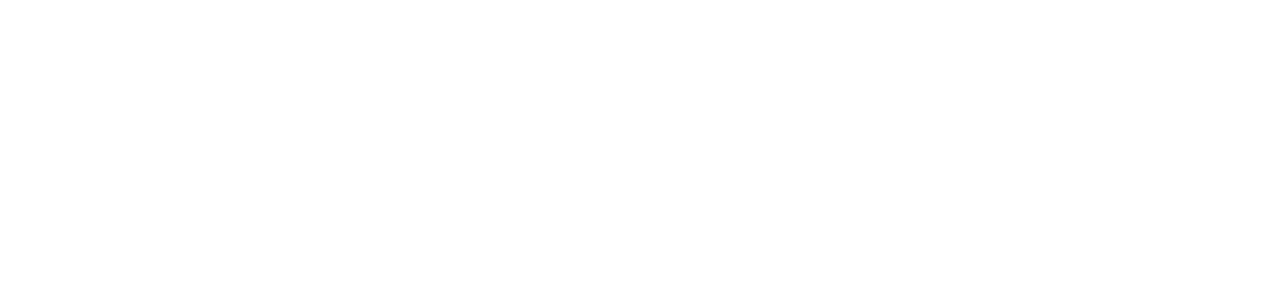
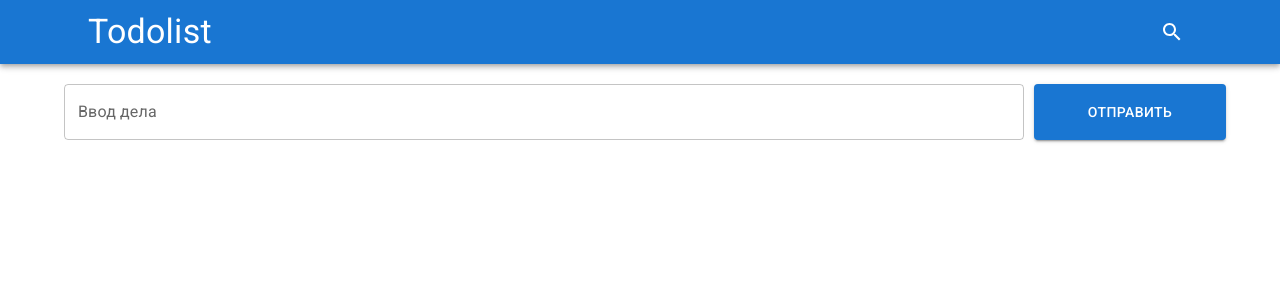
Before and after one commit to dhsoul13/material_ui_enducation, a React (Create React App) app: page / in a window 1280 px wide. Shown: the top 300 px of the page. Built offline with nearby package versions, Linux system fonts and the light colour scheme.

Commit message:
Создание формы адд и шапки

```diff
--- a/src/App.jsx
+++ b/src/App.jsx
@@ -1,5 +1,13 @@
+import { AppBar } from '@mui/material';
+import { Container } from '@mui/system';
+import MainContainer from './components/container/MainContainer';
+
 const App = () => {
-  return <div></div>;
+  return (
+    <>
+      <MainContainer />
+    </>
+  );
 };
 
 export default App;
--- a/src/assets/style/index.scss
+++ b/src/assets/style/index.scss
@@ -1,3 +1,5 @@
+@import './normalize/index.scss';
+
 * {
   font-size: 16px;
 }
--- /dev/null
+++ b/src/assets/style/normalize/index.scss
@@ -0,0 +1,351 @@
+/*! normalize.css v8.0.1 | MIT License | github.com/necolas/normalize.css */
+
+/* Document
+   ========================================================================== */
+
+/**
+ * 1. Correct the line height in all browsers.
+ * 2. Prevent adjustments of font size after orientation changes in iOS.
+ */
+
+html {
+  line-height: 1.15; /* 1 */
+  -webkit-text-size-adjust: 100%; /* 2 */
+}
+
+/* Sections
+     ========================================================================== */
+
+/**
+   * Remove the margin in all browsers.
+   */
+
+body {
+  margin: 0;
+}
+
+/**
+   * Render the `main` element consistently in IE.
+   */
+
+main {
+  display: block;
+}
+
+/**
+   * Correct the font size and margin on `h1` elements within `section` and
+   * `article` contexts in Chrome, Firefox, and Safari.
+   */
+
+h1 {
+  font-size: 2em;
+  margin: 0.67em 0;
+}
+
+/* Grouping content
+     ========================================================================== */
+
+/**
+   * 1. Add the correct box sizing in Firefox.
+   * 2. Show the overflow in Edge and IE.
+   */
+
+hr {
+  box-sizing: content-box; /* 1 */
+  height: 0; /* 1 */
+  overflow: visible; /* 2 */
+}
+
+/**
+   * 1. Correct the inheritance and scaling of font size in all browsers.
+   * 2. Correct the odd `em` font sizing in all browsers.
+   */
+
+pre {
+  font-family: monospace, monospace; /* 1 */
+  font-size: 1em; /* 2 */
+}
+
+/* Text-level semantics
+     ========================================================================== */
+
+/**
+   * Remove the gray background on active links in IE 10.
+   */
+
+a {
+  background-color: transparent;
+}
+
+/**
+   * 1. Remove the bottom border in Chrome 57-
+   * 2. Add the correct text decoration in Chrome, Edge, IE, Opera, and Safari.
+   */
+
+abbr[title] {
+  border-bottom: none; /* 1 */
+  text-decoration: underline; /* 2 */
+  text-decoration: underline dotted; /* 2 */
+}
+
+/**
+   * Add the correct font weight in Chrome, Edge, and Safari.
+   */
+
+b,
+strong {
+  font-weight: bolder;
+}
+
+/**
+   * 1. Correct the inheritance and scaling of font size in all browsers.
+   * 2. Correct the odd `em` font sizing in all browsers.
+   */
+
+code,
+kbd,
+samp {
+  font-family: monospace, monospace; /* 1 */
+  font-size: 1em; /* 2 */
+}
+
+/**
+   * Add the correct font size in all browsers.
+   */
+
+small {
+  font-size: 80%;
+}
+
+/**
+   * Prevent `sub` and `sup` elements from affecting the line height in
+   * all browsers.
+   */
+
+sub,
+sup {
+  font-size: 75%;
+  line-height: 0;
+  position: relative;
+  vertical-align: baseline;
+}
+
+sub {
+  bottom: -0.25em;
+}
+
+sup {
+  top: -0.5em;
+}
+
+/* Embedded content
+     ========================================================================== */
+
+/**
+   * Remove the border on images inside links in IE 10.
+   */
+
+img {
+  border-style: none;
+}
+
+/* Forms
+     ========================================================================== */
+
+/**
+   * 1. Change the font styles in all browsers.
+   * 2. Remove the margin in Firefox and Safari.
+   */
+
+button,
+input,
+optgroup,
+select,
+textarea {
+  font-family: inherit; /* 1 */
+  font-size: 100%; /* 1 */
+  line-height: 1.15; /* 1 */
+  margin: 0; /* 2 */
+}
+
+/**
+   * Show the overflow in IE.
+   * 1. Show the overflow in Edge.
+   */
+
+button,
+input {
+  /* 1 */
+  overflow: visible;
+}
+
+/**
+   * Remove the inheritance of text transform in Edge, Firefox, and IE.
+   * 1. Remove the inheritance of text transform in Firefox.
+   */
+
+button,
+select {
+  /* 1 */
+  text-transform: none;
+}
+
+/**
+   * Correct the inability to style clickable types in iOS and Safari.
+   */
+
+button,
+[type='button'],
+[type='reset'],
+[type='submit'] {
+  -webkit-appearance: button;
+}
+
+/**
+   * Remove the inner border and padding in Firefox.
+   */
+
+button::-moz-focus-inner,
+[type='button']::-moz-focus-inner,
+[type='reset']::-moz-focus-inner,
+[type='submit']::-moz-focus-inner {
+  border-style: none;
+  padding: 0;
+}
+
+/**
+   * Restore the focus styles unset by the previous rule.
+   */
+
+button:-moz-focusring,
+[type='button']:-moz-focusring,
+[type='reset']:-moz-focusring,
+[type='submit']:-moz-focusring {
+  outline: 1px dotted ButtonText;
+}
+
+/**
+   * Correct the padding in Firefox.
+   */
+
+fieldset {
+  padding: 0.35em 0.75em 0.625em;
+}
+
+/**
+   * 1. Correct the text wrapping in Edge and IE.
+   * 2. Correct the color inheritance from `fieldset` elements in IE.
+   * 3. Remove the padding so developers are not caught out when they zero out
+   *    `fieldset` elements in all browsers.
+   */
+
+legend {
+  box-sizing: border-box; /* 1 */
+  color: inherit; /* 2 */
+  display: table; /* 1 */
+  max-width: 100%; /* 1 */
+  padding: 0; /* 3 */
+  white-space: normal; /* 1 */
+}
+
+/**
+   * Add the correct vertical alignment in Chrome, Firefox, and Opera.
+   */
+
+progress {
+  vertical-align: baseline;
+}
+
+/**
+   * Remove the default vertical scrollbar in IE 10+.
+   */
+
+textarea {
+  overflow: auto;
+}
+
+/**
+   * 1. Add the correct box sizing in IE 10.
+   * 2. Remove the padding in IE 10.
+   */
+
+[type='checkbox'],
+[type='radio'] {
+  box-sizing: border-box; /* 1 */
+  padding: 0; /* 2 */
+}
+
+/**
+   * Correct the cursor style of increment and decrement buttons in Chrome.
+   */
+
+[type='number']::-webkit-inner-spin-button,
+[type='number']::-webkit-outer-spin-button {
+  height: auto;
+}
+
+/**
+   * 1. Correct the odd appearance in Chrome and Safari.
+   * 2. Correct the outline style in Safari.
+   */
+
+[type='search'] {
+  -webkit-appearance: textfield; /* 1 */
+  outline-offset: -2px; /* 2 */
+}
+
+/**
+   * Remove the inner padding in Chrome and Safari on macOS.
+   */
+
+[type='search']::-webkit-search-decoration {
+  -webkit-appearance: none;
+}
+
+/**
+   * 1. Correct the inability to style clickable types in iOS and Safari.
+   * 2. Change font properties to `inherit` in Safari.
+   */
+
+::-webkit-file-upload-button {
+  -webkit-appearance: button; /* 1 */
+  font: inherit; /* 2 */
+}
+
+/* Interactive
+     ========================================================================== */
+
+/*
+   * Add the correct display in Edge, IE 10+, and Firefox.
+   */
+
+details {
+  display: block;
+}
+
+/*
+   * Add the correct display in all browsers.
+   */
+
+summary {
+  display: list-item;
+}
+
+/* Misc
+     ========================================================================== */
+
+/**
+   * Add the correct display in IE 10+.
+   */
+
+template {
+  display: none;
+}
+
+/**
+   * Add the correct display in IE 10.
+   */
+
+[hidden] {
+  display: none;
+}
--- /dev/null
+++ b/src/components/common/AddComponent/index.jsx
@@ -0,0 +1,41 @@
+import { Button, Grid, TextField } from '@mui/material';
+import React, { useState } from 'react';
+
+const AddComponent = () => {
+  const [text, setText] = useState('');
+
+  const handlerChangeText = (e) => {
+    setText(e.target.value);
+  };
+
+  const handlerAddText = () => {
+    alert(text);
+  };
+  return (
+    <Grid container>
+      <Grid xs={10}>
+        <TextField
+          label="Ввод дела"
+          fullWidth
+          id="text"
+          onChange={handlerChangeText}
+        />
+      </Grid>
+      <Grid xs={2}>
+        <Button
+          variant="contained"
+          fullWidth
+          sx={{
+            height: `100%`,
+            ml: `10px`,
+          }}
+          onClick={handlerAddText}
+        >
+          Отправить
+        </Button>
+      </Grid>
+    </Grid>
+  );
+};
+
+export default AddComponent;
--- /dev/null
+++ b/src/components/common/Header/index.jsx
@@ -0,0 +1,27 @@
+import { AppBar, IconButton, Toolbar, Typography } from '@mui/material';
+import { Container } from '@mui/system';
+import React from 'react';
+import SearchIcon from '@mui/icons-material/Search';
+const HeaderCommon = () => {
+  return (
+    <AppBar position="static">
+      <Container fixed>
+        <Toolbar>
+          <Typography
+            variant="h4"
+            sx={{
+              flexGrow: 1,
+            }}
+          >
+            Todolist
+          </Typography>
+          <IconButton color="inherit">
+            <SearchIcon />
+          </IconButton>
+        </Toolbar>
+      </Container>
+    </AppBar>
+  );
+};
+
+export default HeaderCommon;
--- /dev/null
+++ b/src/components/container/MainContainer/index.jsx
@@ -0,0 +1,12 @@
+import React from 'react';
+import MainPage from '../../page/MainPage';
+
+const MainContainer = () => {
+  return (
+    <>
+      <MainPage />
+    </>
+  );
+};
+
+export default MainContainer;
--- /dev/null
+++ b/src/components/page/MainPage/index.jsx
@@ -0,0 +1,21 @@
+import { Container } from '@mui/material';
+import React from 'react';
+import AddComponent from '../../common/AddComponent';
+import HeaderCommon from '../../common/Header';
+
+const MainPage = () => {
+  return (
+    <>
+      <HeaderCommon />
+      <Container
+        sx={{
+          mt: '20px',
+        }}
+      >
+        <AddComponent />
+      </Container>
+    </>
+  );
+};
+
+export default MainPage;
```
Also changed, not shown: src/data/index.js (added, +12 -0 lines).
